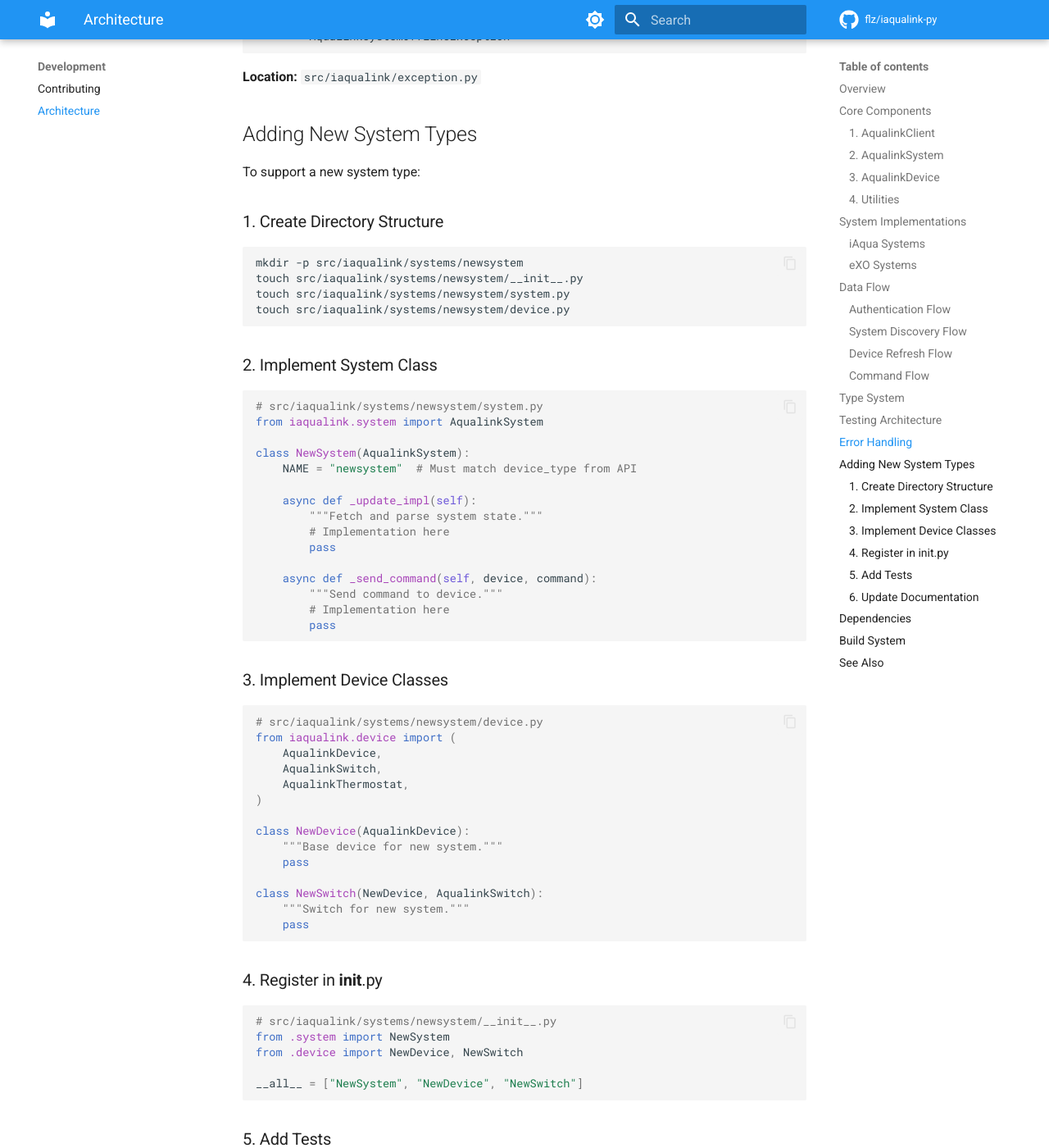
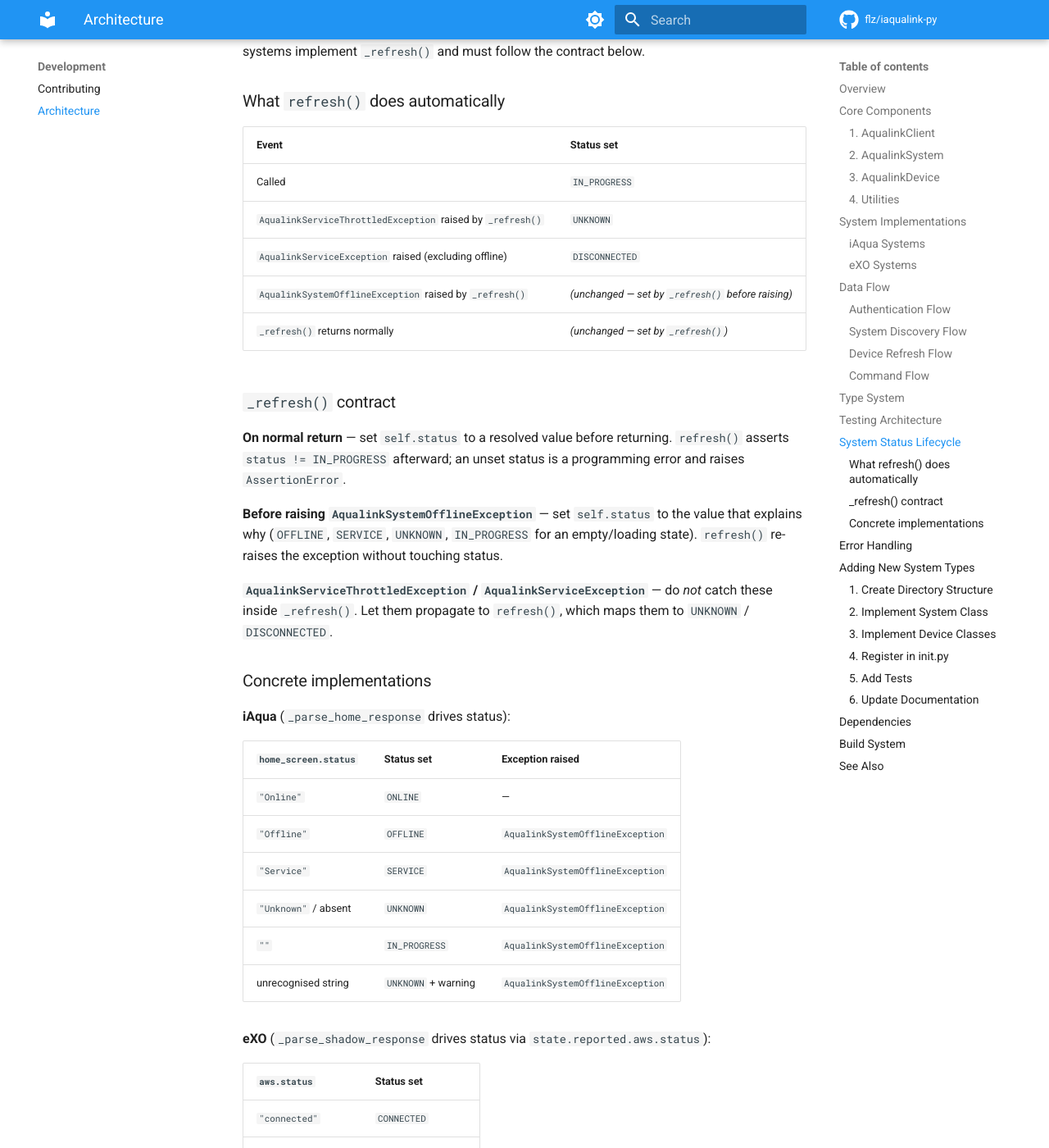
Before and after one commit to flz/iaqualink-py, an MkDocs documentation site: the page built from docs/development/architecture.md, in a window 1280 px wide and 1400 px high, scrolled down 4529 px. Shown: the whole window at 82% size. Built offline with MkDocs 1.6.1 and Material for MkDocs 9.7.7, drawn with Linux system fonts in a browser that asks for light colours; comment, search, counter and statistics services are not loaded; some of the changed text lies outside the part shown.

Commit message:
docs(system): document _refresh() contract and status lifecycle
Add docstring to AqualinkSystem._refresh() spelling out:
- Must set self.status before returning normally
- Must set self.status before raising AqualinkSystemOfflineException
- Must not catch AqualinkServiceThrottledException/AqualinkServiceException
  (refresh() handles those)

Update docs/development/architecture.md:
- Add "System Status Lifecycle" section with the full contract table,
  _refresh() rules, and concrete iAqua/eXO status mapping tables
- Fix Device Refresh Flow diagram (update() → refresh() / _refresh())
- Fix "Adding New System Types" example (_update_impl → _refresh(),
  adds self.status = ONLINE requirement)

Co-Authored-By: Claude Sonnet 4.6 <noreply@anthropic.com>

````diff
--- a/docs/development/architecture.md
+++ b/docs/development/architecture.md
@@ -159,11 +159,16 @@ client.get_systems()
 ### Device Refresh Flow
 
 ```
-system.update()
-      → Fetch from API (system-specific)
-      → Parse response
-      → Update device states
+system.refresh()                        ← public API; template method
+      → status = IN_PROGRESS
+      → await system._refresh()         ← system-specific implementation
+          → fetch from API
+          → parse response (sets status)
+          → update device states
+      → assert status != IN_PROGRESS
 ```
+
+See [System Status Lifecycle](#system-status-lifecycle) for exception handling.
 
 ### Command Flow
 
@@ -220,6 +225,61 @@ tests/
 
 **Mocking:** Uses `respx` for HTTP mocking
 
+## System Status Lifecycle
+
+`AqualinkSystem.refresh()` is a template method that owns the full status
+lifecycle. Concrete systems implement `_refresh()` and must follow the
+contract below.
+
+### What `refresh()` does automatically
+
+| Event | Status set |
+|-------|-----------|
+| Called | `IN_PROGRESS` |
+| `AqualinkServiceThrottledException` raised by `_refresh()` | `UNKNOWN` |
+| `AqualinkServiceException` raised (excluding offline) | `DISCONNECTED` |
+| `AqualinkSystemOfflineException` raised by `_refresh()` | *(unchanged — set by `_refresh()` before raising)* |
+| `_refresh()` returns normally | *(unchanged — set by `_refresh()`)* |
+
+### `_refresh()` contract
+
+**On normal return** — set `self.status` to a resolved value before returning.
+`refresh()` asserts `status != IN_PROGRESS` afterward; an unset status is a
+programming error and raises `AssertionError`.
+
+**Before raising `AqualinkSystemOfflineException`** — set `self.status` to the
+value that explains why (`OFFLINE`, `SERVICE`, `UNKNOWN`, `IN_PROGRESS` for
+an empty/loading state). `refresh()` re-raises the exception without touching
+status.
+
+**`AqualinkServiceThrottledException` / `AqualinkServiceException`** — do
+*not* catch these inside `_refresh()`. Let them propagate to `refresh()`,
+which maps them to `UNKNOWN` / `DISCONNECTED`.
+
+### Concrete implementations
+
+**iAqua** (`_parse_home_response` drives status):
+
+| `home_screen.status` | Status set | Exception raised |
+|---|---|---|
+| `"Online"` | `ONLINE` | — |
+| `"Offline"` | `OFFLINE` | `AqualinkSystemOfflineException` |
+| `"Service"` | `SERVICE` | `AqualinkSystemOfflineException` |
+| `"Unknown"` / absent | `UNKNOWN` | `AqualinkSystemOfflineException` |
+| `""` | `IN_PROGRESS` | `AqualinkSystemOfflineException` |
+| unrecognised string | `UNKNOWN` + warning | `AqualinkSystemOfflineException` |
+
+**eXO** (`_parse_shadow_response` drives status via `state.reported.aws.status`):
+
+| `aws.status` | Status set |
+|---|---|
+| `"connected"` | `CONNECTED` |
+| `"online"` | `ONLINE` |
+| absent key | `ONLINE` |
+| `""` | `IN_PROGRESS` |
+| other known values | mapped directly |
+| unrecognised string | `UNKNOWN` + warning |
+
 ## Error Handling
 
 **Exception Hierarchy:**
@@ -250,21 +310,21 @@ touch src/iaqualink/systems/newsystem/device.py
 
 ```python
 # src/iaqualink/systems/newsystem/system.py
-from iaqualink.system import AqualinkSystem
+from iaqualink.system import AqualinkSystem, SystemStatus
 
 class NewSystem(AqualinkSystem):
     NAME = "newsystem"  # Must match device_type from API
 
-    async def _update_impl(self):
-        """Fetch and parse system state."""
-        # Implementation here
-        pass
+    async def _refresh(self) -> None:
+        r = await self._send_state_request()
+        self._parse_state_response(r)   # must set self.status before returning
 
-    async def _send_command(self, device, command):
-        """Send command to device."""
-        # Implementation here
-        pass
+    def _parse_state_response(self, response) -> None:
+        # ... parse logic ...
+        self.status = SystemStatus.ONLINE   # required before returning
 ```
+
+See [System Status Lifecycle](#system-status-lifecycle) for the full `_refresh()` contract.
 
 ### 3. Implement Device Classes
 
````
Also changed, not shown: 1 other file.
